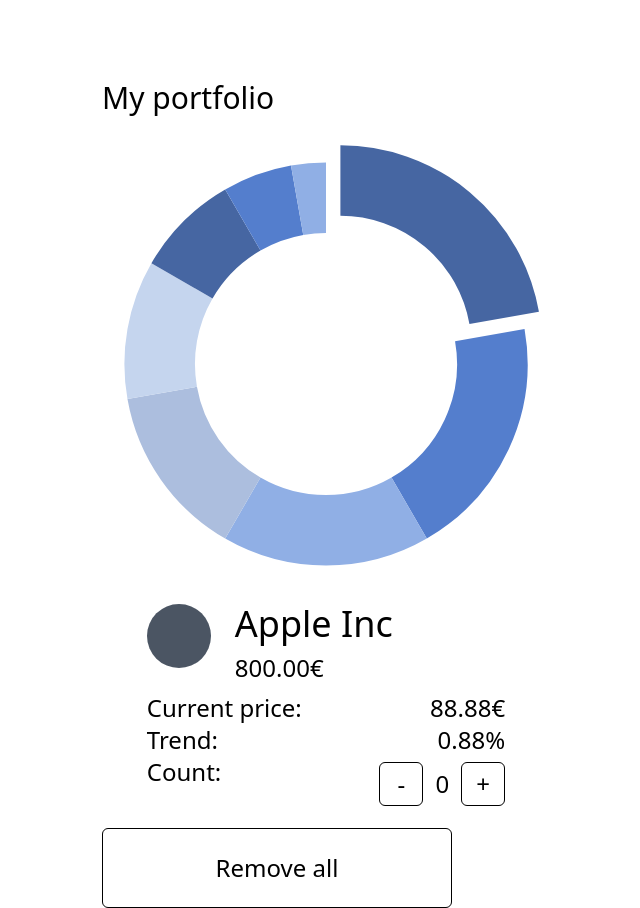
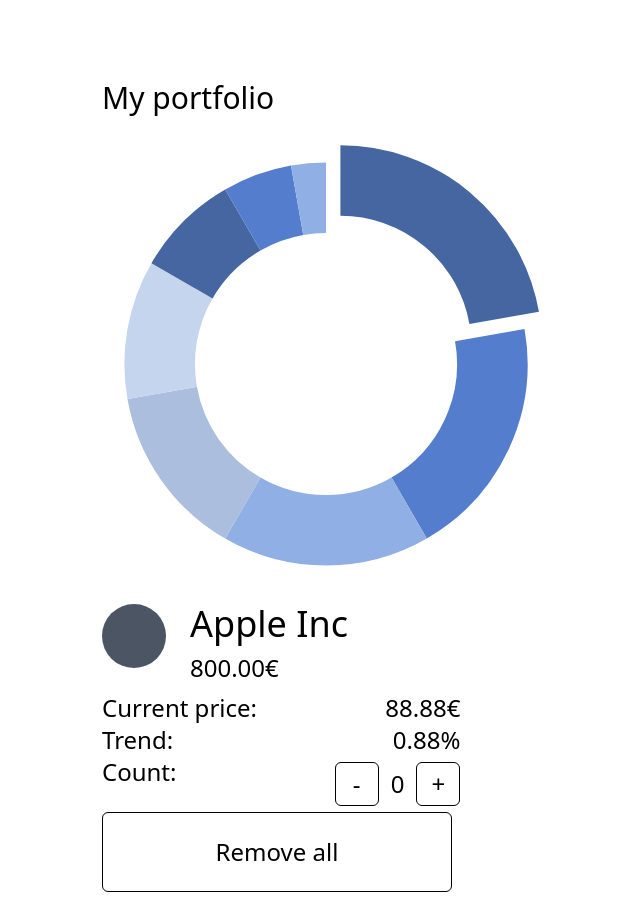
Before and after one commit to carlobeckmann2602/portfolio-tracker, a Next.js app in the folder web/: page / in a window 1280 px wide. Shown: the whole page, without its empty margins (314-954 px from the left). Built offline with nearby package versions, Linux system fonts and the light colour scheme.

Commit message:
Refactor stock details in separate component

```diff
--- a/web/components/portfolio/index.tsx
+++ b/web/components/portfolio/index.tsx
@@ -1,5 +1,6 @@
 import React from "react";
 import { PieChart } from "./pie-chart";
+import { StockDetails } from "./stock-details";
 
 export type PortfolioItem = {
   // TODO: Replace with actual schema from backend.
@@ -12,10 +13,6 @@ export type PortfolioItem = {
 
 export type PortfolioProps = {
   items?: PortfolioItem[];
-};
-
-type PieChartItem = PortfolioItem & {
-  color: string;
 };
 
 const mockItems: PortfolioItem[] = [
@@ -87,35 +84,7 @@ const Portfolio = ({ items }: PortfolioProps) => {
   return (
     <div className="flex flex-col gap-4">
       <PieChart items={items} onClick={setSelectedId} selected={selectedId} />
-      <div className="w-4/5 self-center">
-        <div className="flex flex-row">
-          <div className="rounded-full w-16 h-16 bg-gray-600 mr-6 mb-6">
-          </div>
-          <div>
-            <h2 className="text-4xl mb-2 font-medium">{selected.name}</h2>
-            <p className="text-2xl">{selected.value.toFixed(2)}€</p>
-          </div>
-        </div>
-        <div className="flex flex-col">
-          <div className="flex flex-row justify-between">
-            <p className="font-medium text-2xl">Current price:</p>
-            <p className="text-2xl">{selected.currentPrice}€</p>
-          </div>
-          <div className="flex flex-row justify-between">
-            <p className="font-medium text-2xl">Trend:</p>
-            <p className="text-2xl">{selected.trend}%</p>
-          </div>
-          <div className="flex flex-row justify-between">
-            <p className="font-medium text-2xl">Count:</p>
-            <div className="flex flex-row items-center">
-              <button className="text-2xl rounded-md border border-black w-11 h-11">-</button>
-              <p className="text-2xl p-3">0</p>
-              <button className="text-2xl rounded-md border border-black w-11 h-11">+</button>
-            </div>
-          </div>
-        </div>
-      </div>
-      <button className="text-2xl rounded-md border border-black w-[350px] h-20">Remove all</button>
+      <StockDetails stock={selected} />
     </div>
   );
 };
--- /dev/null
+++ b/web/components/portfolio/stock-details.tsx
@@ -0,0 +1,42 @@
+import { PortfolioItem } from ".";
+
+export function StockDetails({ stock }: { stock: PortfolioItem }) {
+  return (
+    <div>
+      <div className="w-4/5 self-center">
+        <div className="flex flex-row">
+          <div className="rounded-full w-16 h-16 bg-gray-600 mr-6 mb-6"></div>
+          <div>
+            <h2 className="text-4xl mb-2 font-medium">{stock.name}</h2>
+            <p className="text-2xl">{stock.value.toFixed(2)}€</p>
+          </div>
+        </div>
+        <div className="flex flex-col">
+          <div className="flex flex-row justify-between">
+            <p className="font-medium text-2xl">Current price:</p>
+            <p className="text-2xl">{stock.currentPrice}€</p>
+          </div>
+          <div className="flex flex-row justify-between">
+            <p className="font-medium text-2xl">Trend:</p>
+            <p className="text-2xl">{stock.trend}%</p>
+          </div>
+          <div className="flex flex-row justify-between">
+            <p className="font-medium text-2xl">Count:</p>
+            <div className="flex flex-row items-center">
+              <button className="text-2xl rounded-md border border-black w-11 h-11">
+                -
+              </button>
+              <p className="text-2xl p-3">0</p>
+              <button className="text-2xl rounded-md border border-black w-11 h-11">
+                +
+              </button>
+            </div>
+          </div>
+        </div>
+      </div>
+      <button className="text-2xl rounded-md border border-black w-[350px] h-20">
+        Remove all
+      </button>
+    </div>
+  );
+}
```
